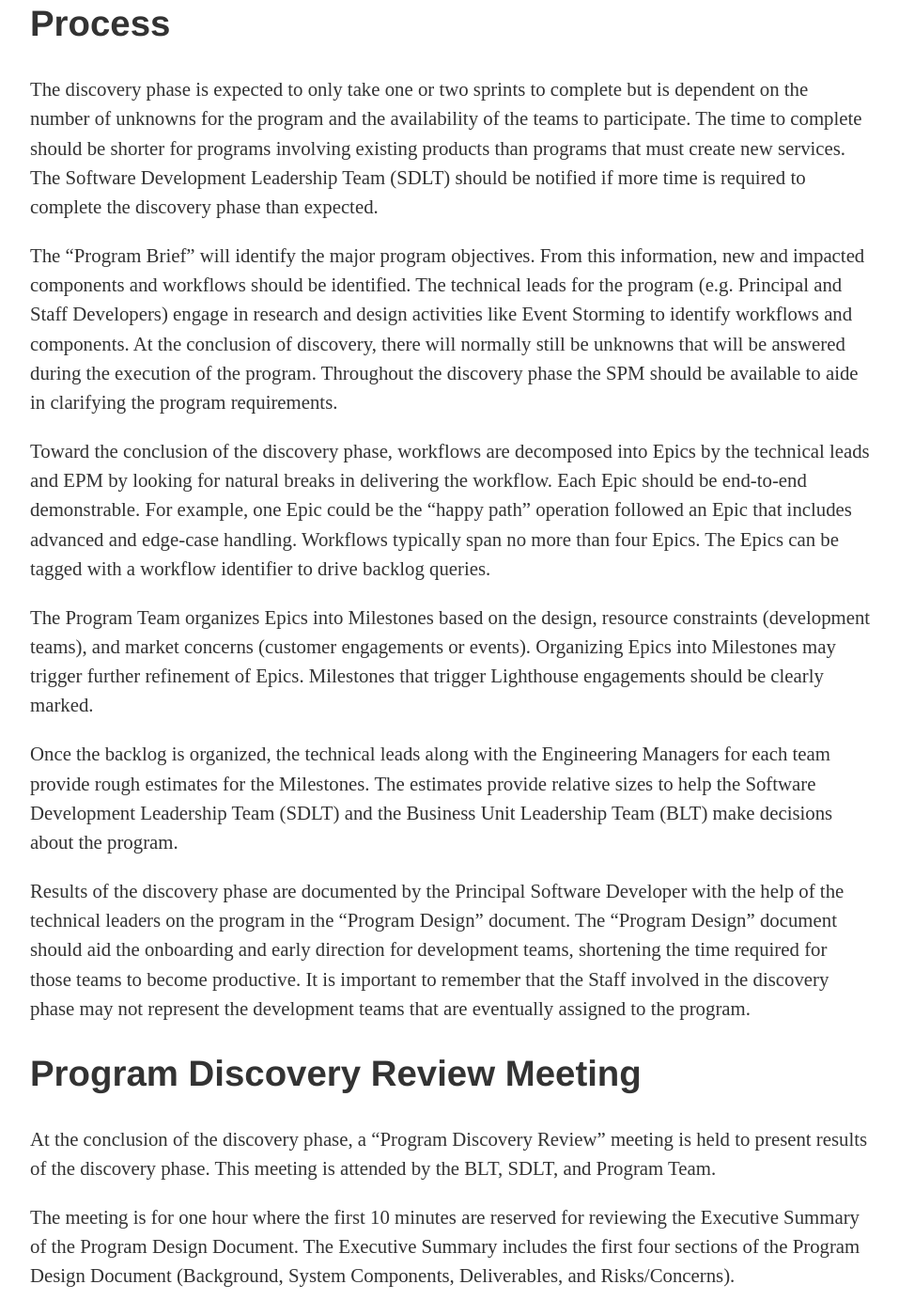
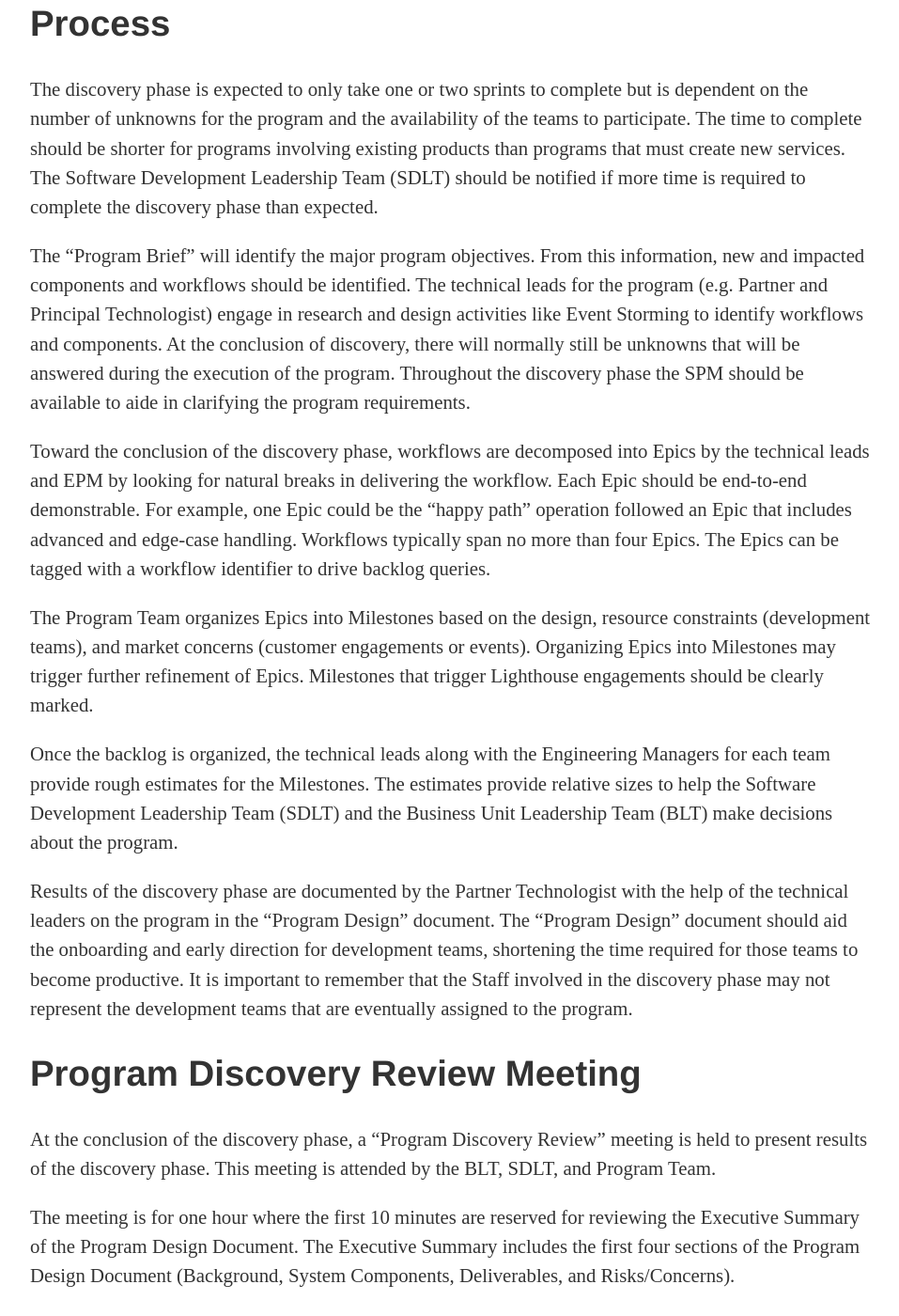
Before and after one commit to OSIEng/osieng.github.io, a Jekyll site: the page built from program_discovery_process/index.html, in a window 1280 px wide and 1400 px high, scrolled down 988 px. Shown: the whole window at 94% size, without its empty margins (160-1117 px from the left). Built offline with Jekyll 4.4.1, drawn with Linux system fonts in a browser that asks for light colours; some of the changed text lies outside the part shown.

Commit message:
Update index.html

```diff
--- a/program_discovery_process/index.html
+++ b/program_discovery_process/index.html
@@ -14,9 +14,9 @@
 	<ul>
 		<li>Strategic Product Manager (SPM) – domain expert, primary concern is satisfying the program objectives identified in the Program Brief.</li>
 		<li>Engineering Program Manager (EPM) – manages the backlog and resources, primary concern is the backlog and execution of the program.</li>
-		<li>Principal Software Developer – leads the process, primary concern is the design and communicating the design.</li>
+		<li>Partner Technologist – leads the process, primary concern is the design and communicating the design.</li>
 	</ul>
-	<li>Development Teams – led by the Staff Developers, primary concern is doing research and finding answers to questions related to the program.</li>
+	<li>Development Teams – led by the Principal Technologist, primary concern is doing research and finding answers to questions related to the program.</li>
 </ul>
 
 <p>At the end of the discovery phase there should be a completed “Program Design” document, high-level Milestones and Epics defined in the backlog, and rough estimates to complete the program. The Program Team, especially the Principal, should be comfortable that the design serves to focus and direct the Development Teams. This information will be presented at a “Program Discovery Review” meeting.</p>
@@ -24,11 +24,11 @@
 <h2>Process</h2>
 
 <p>The discovery phase is expected to only take one or two sprints to complete but is dependent on the number of unknowns for the program and the availability of the teams to participate. The time to complete should be shorter for programs involving existing products than programs that must create new services. The Software Development Leadership Team (SDLT) should be notified if more time is required to complete the discovery phase than expected.</p>
-<p>The “Program Brief” will identify the major program objectives. From this information, new and impacted components and workflows should be identified. The technical leads for the program (e.g. Principal and Staff Developers) engage in research and design activities like Event Storming to identify workflows and components. At the conclusion of discovery, there will normally still be unknowns that will be answered during the execution of the program. Throughout the discovery phase the SPM should be available to aide in clarifying the program requirements.</p>
+<p>The “Program Brief” will identify the major program objectives. From this information, new and impacted components and workflows should be identified. The technical leads for the program (e.g. Partner and Principal Technologist) engage in research and design activities like Event Storming to identify workflows and components. At the conclusion of discovery, there will normally still be unknowns that will be answered during the execution of the program. Throughout the discovery phase the SPM should be available to aide in clarifying the program requirements.</p>
 <p>Toward the conclusion of the discovery phase, workflows are decomposed into Epics by the technical leads and EPM by looking for natural breaks in delivering the workflow. Each Epic should be end-to-end demonstrable. For example, one Epic could be the “happy path” operation followed an Epic that includes advanced and edge-case handling. Workflows typically span no more than four Epics. The Epics can be tagged with a workflow identifier to drive backlog queries.</p>
 <p>The Program Team organizes Epics into Milestones based on the design, resource constraints (development teams), and market concerns (customer engagements or events). Organizing Epics into Milestones may trigger further refinement of Epics. Milestones that trigger Lighthouse engagements should be clearly marked.</p>
 <p>Once the backlog is organized, the technical leads along with the Engineering Managers for each team provide rough estimates for the Milestones. The estimates provide relative sizes to help the Software Development Leadership Team (SDLT) and the Business Unit Leadership Team (BLT) make decisions about the program.</p>
-<p>Results of the discovery phase are documented by the Principal Software Developer with the help of the technical leaders on the program in the “Program Design” document. The “Program Design” document should aid the onboarding and early direction for development teams, shortening the time required for those teams to become productive. It is important to remember that the Staff involved in the discovery phase may not represent the development teams that are eventually assigned to the program.</p>
+<p>Results of the discovery phase are documented by the Partner Technologist with the help of the technical leaders on the program in the “Program Design” document. The “Program Design” document should aid the onboarding and early direction for development teams, shortening the time required for those teams to become productive. It is important to remember that the Staff involved in the discovery phase may not represent the development teams that are eventually assigned to the program.</p>
 
 <h2>Program Discovery Review Meeting</h2>
 
```
